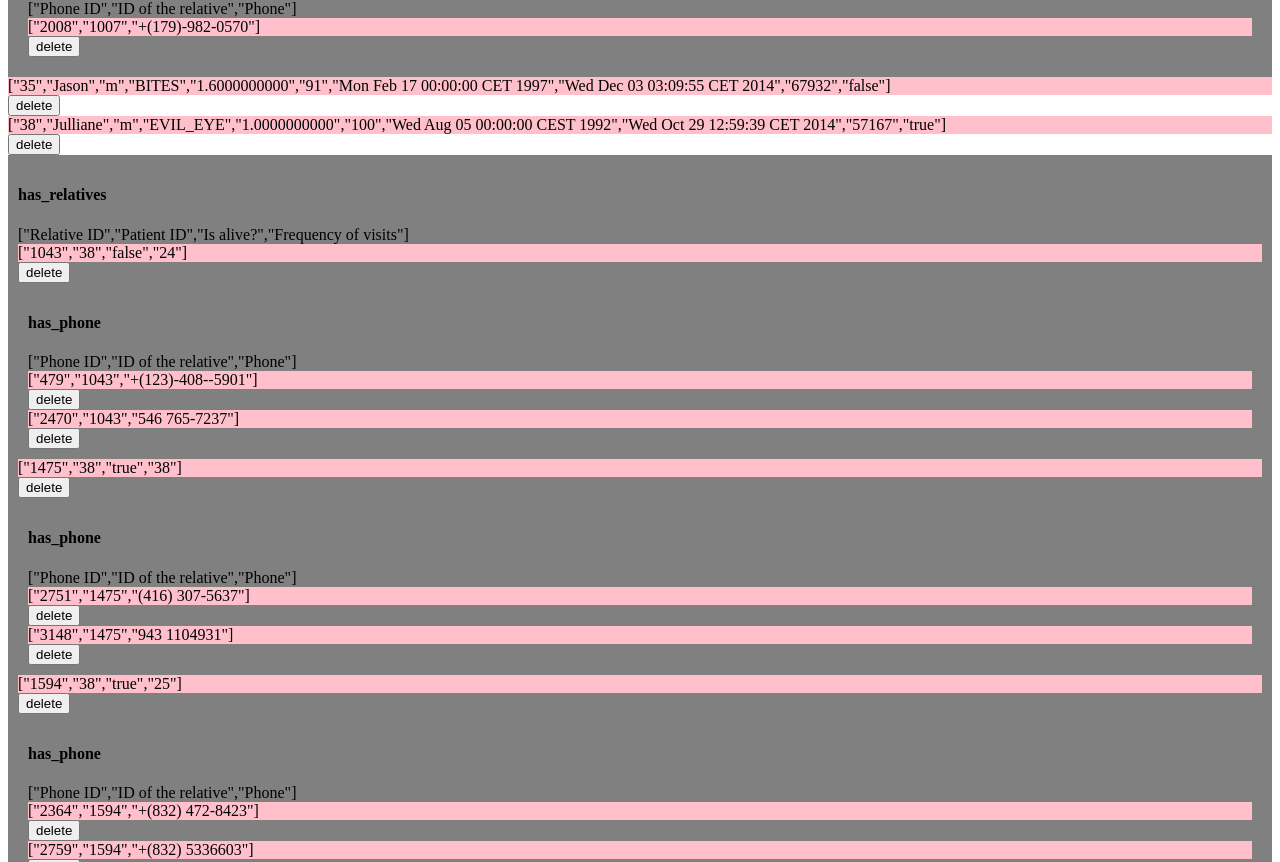
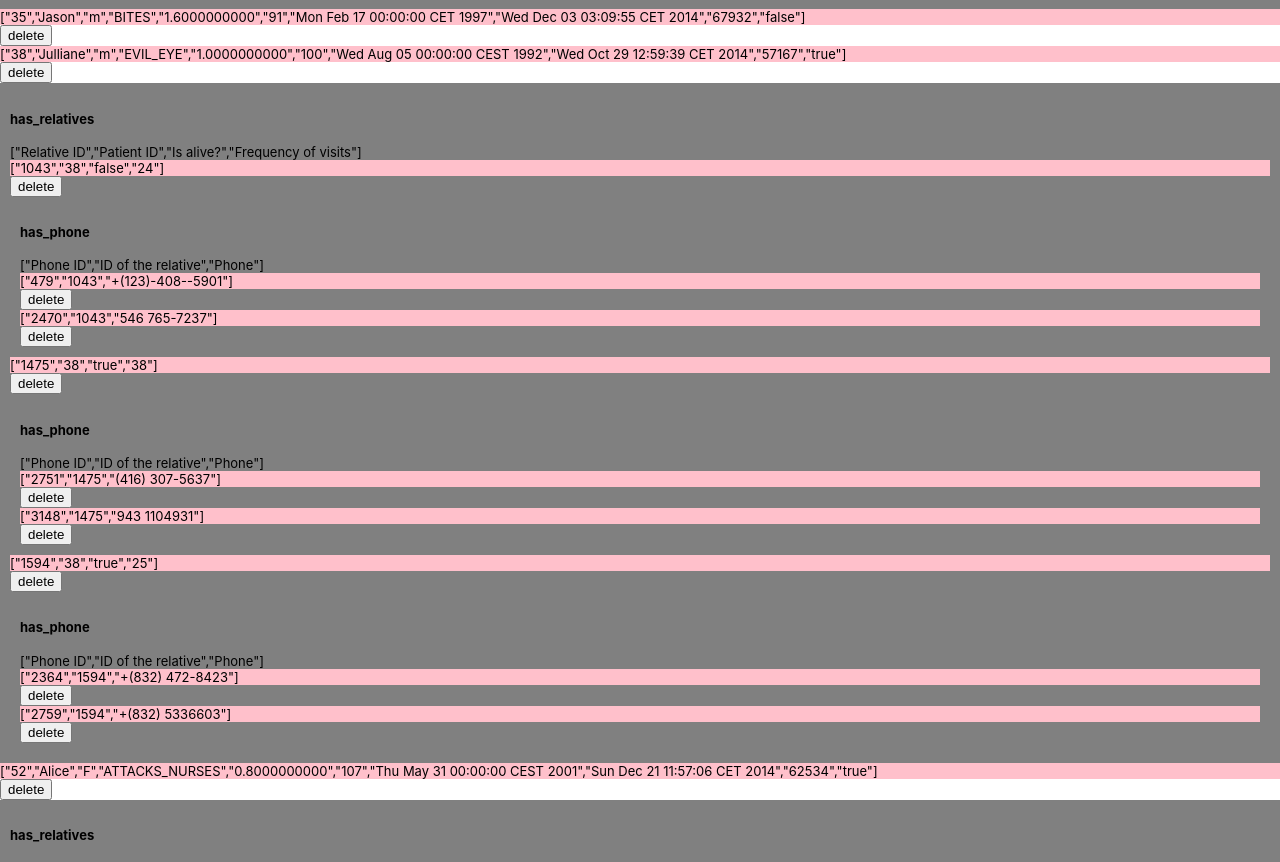
Before and after one commit to hyeonjoo/nested-table, a Next.js app: page / in a window 1280 px wide. Shown: the part 518-1380 px from the top of the page. Built offline with nearby package versions, Linux system fonts and the light colour scheme.

Commit message:
feat: apply global style

```diff
--- a/pages/_app.tsx
+++ b/pages/_app.tsx
@@ -1,3 +1,4 @@
+import "../styles/global.css";
 import { StoreProvider } from "@store/StoreProvider";
 
 export default function App({ Component, pageProps }) {
--- /dev/null
+++ b/styles/global.css
@@ -0,0 +1,39 @@
+html,
+body {
+  padding: 0;
+  margin: 0;
+  font-family: -apple-system, BlinkMacSystemFont, Segoe UI, Roboto, Oxygen,
+    Ubuntu, Cantarell, Fira Sans, Droid Sans, Helvetica Neue, sans-serif;
+  font-size:13px;
+  }
+
+a {
+  color: inherit;
+  text-decoration: none;
+}
+
+* {
+  box-sizing: border-box;
+}
+
+table {
+  border-collapse: collapse;
+  border: black 1px solid;
+  width: 100%;
+}
+
+td {
+  padding: 10px;
+  margin: 0;
+}
+
+.btn-delete {
+  border: 0;
+  background-color: none;
+  font-weight: bold;
+}
+
+.column-names {
+  font-weight: bold;
+  background-color: mediumpurple;
+}
--- a/tsconfig.json
+++ b/tsconfig.json
@@ -17,8 +17,10 @@
     "paths": {
       "@components/*": ["./components/*"],
       "@interfaces/*": ["./interfaces/*"],
+      "@models/*": ["./models/*"],
       "@pages/*": ["./pages/*"],
-      "@store/*": ["./store/*"]
+      "@store/*": ["./store/*"],
+      "@style/*": ["./style/*"]
     }
   },
   "include": ["next-env.d.ts", "**/*.ts", "**/*.tsx"],
```
Also changed, not shown: .babelrc, 1 other file (tests, documents, lock files or other folders).
